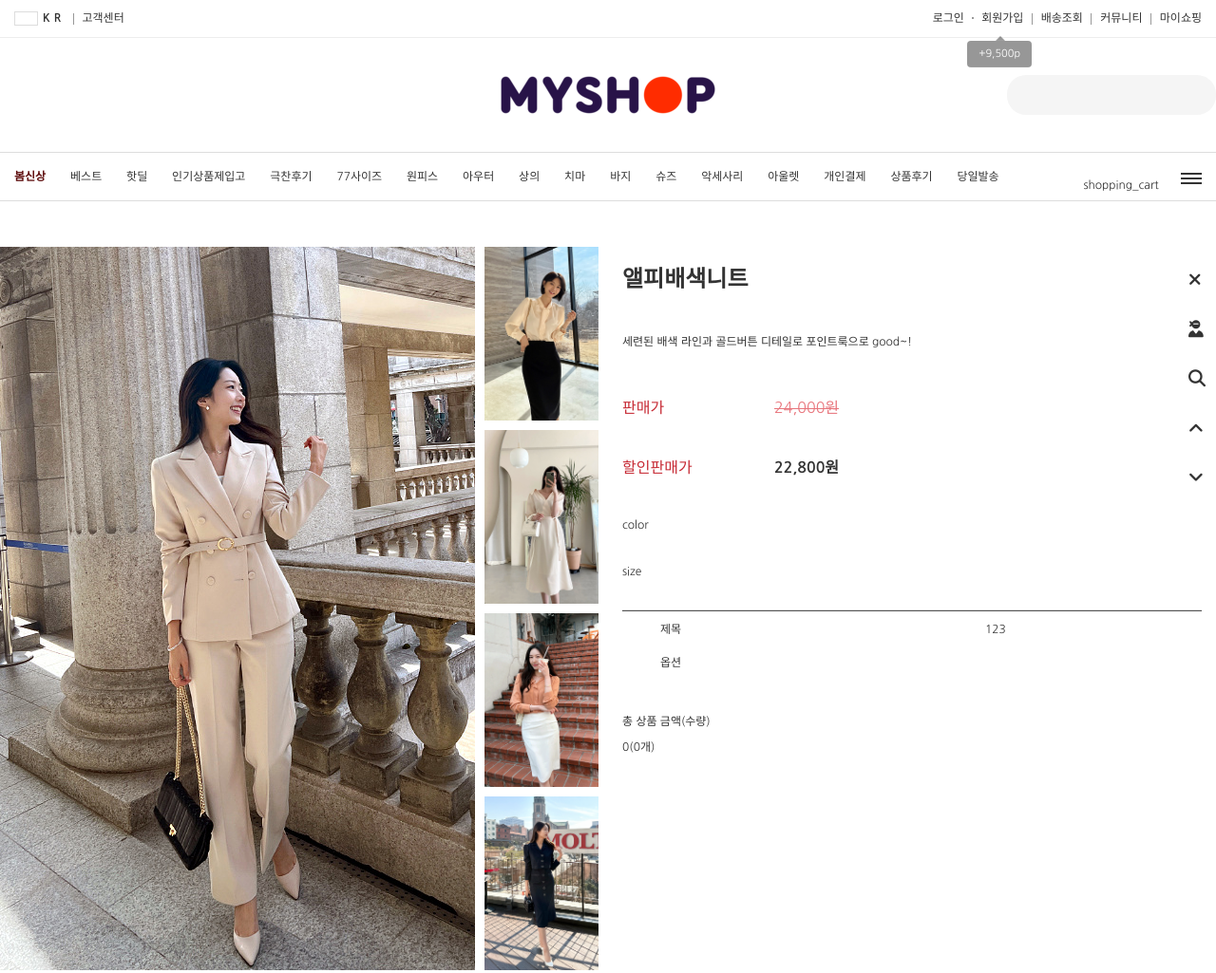
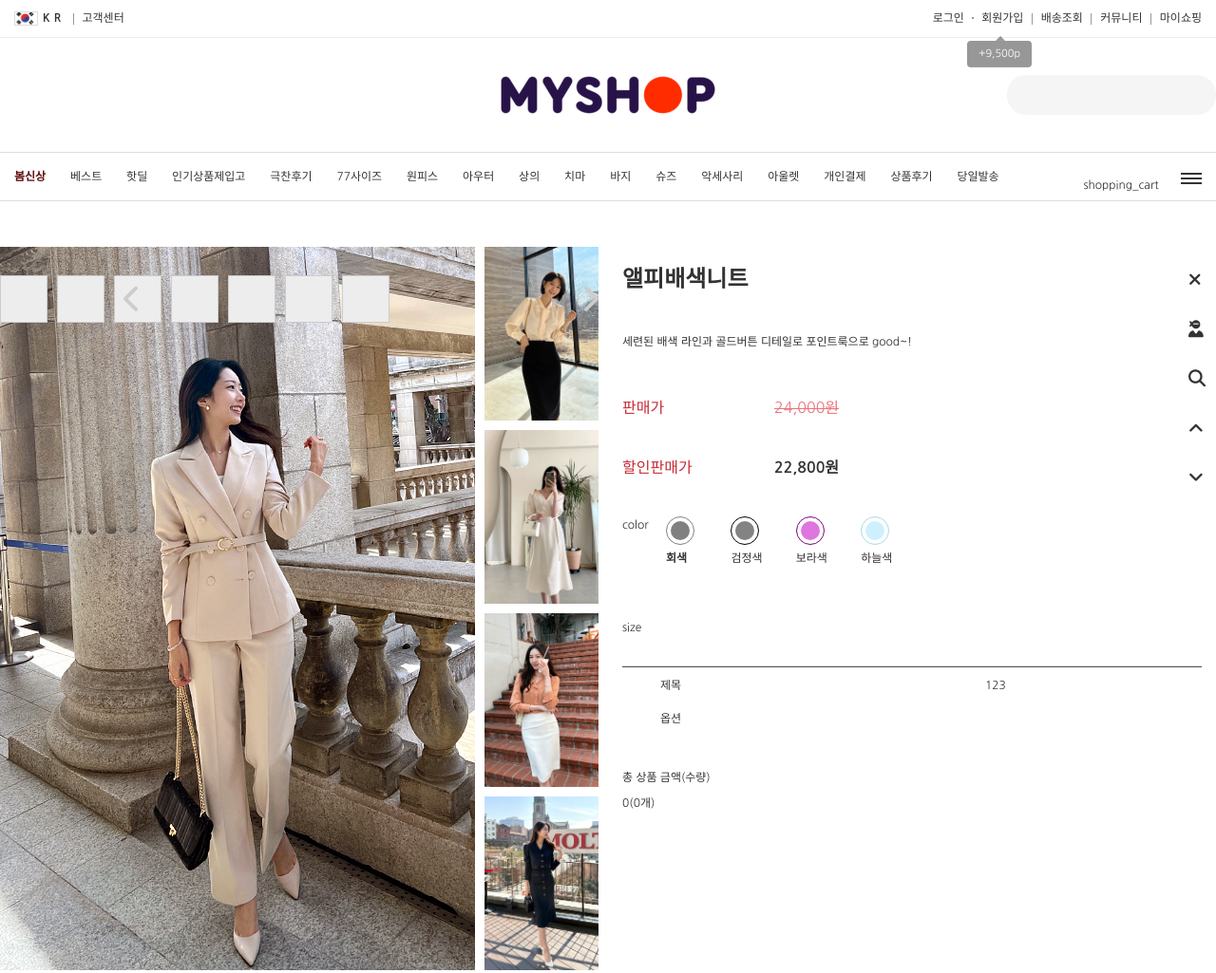
Before and after one commit to chlsnfl/shopping_page, a plain HTML site: page main.html in a window 1280 px wide. Shown: the top 1025 px of the page at 95% size. Drawn offline with nearby package versions, Linux system fonts and the light colour scheme; some icons are missing.

Commit message:
add main color

```diff
--- a/css/style.css
+++ b/css/style.css
@@ -70,7 +70,7 @@ span.flags{
     vertical-align:middle;
     margin-right:5px;
     border:1px solid #ddd;
-    background: url(../images/) no-repeat;
+    background: url(../design/국기.png) no-repeat;
     background-size:290px;
 }
 span.flags.kr{
@@ -963,3 +963,72 @@ ul.quick-btns i{
 .addProdudct li#remove{
     width: 6%;
 }
+
+/*main*/
+input[type =radio].color{
+    display: none;
+}
+label.colors{
+ position:relative;
+ display:inline-block;
+ width: 50px;
+ cursor:pointer;
+ vertical-align: top;
+ margin-left: 15px;
+}
+label.colors span{
+  display:block;
+  width:30px;
+  height:30px;
+  border-radius:50%;
+  border-width:1px;
+  border-style:solid;
+  margin-right:10px;
+  position:absolute;
+  top:0;
+  left:0;
+}
+label.colors.rgray span{
+  border-color:gray;
+}
+label.colors.rblack span{
+  border-color:black;
+}
+label.colors.purple span{
+  border-color:purple;
+}
+label.colors.lightblue span{
+  border-color:lightblue;
+}
+label.colors span::after{
+  display:block;
+  content:"";
+  width:20px;
+  height:20px;
+  position:absolute;
+  top:4px;
+  left:4px;
+  border-radius:50%;
+}
+input[type=radio]:checked~p{
+font-weight: 800;
+}
+label.colors.rgray input[type = radio]:checked+span::after{
+    background: gray;
+}
+label.colors.rblack input[type = radio]:checked+span::after{
+     background: black;
+}
+label.colors.purple input[type = radio]:checked+span::after{
+    background: purple;
+}
+label.colors.lightblue input[type = radio]:checked+span::after{
+    background: lightblue;
+}
+label.colors.rgray span::after{ background:rgb(209, 208, 208); }
+label.colors.rblack span::after{ background:rgb(131, 131, 131); }
+label.colors.purple span::after{ background:rgb(223, 117, 223); }
+label.colors.lightblue span::after{ background:rgb(205, 240, 255); }
+.colors p{
+margin-top: 35px;
+}
--- a/main.html
+++ b/main.html
@@ -238,7 +238,19 @@
                                 </p>
 
                             </div>
-                            <div class="rv-pt"></div>
+                            <div class="rv-pt">
+                                <div class="pt-in" id="ptIn">
+                                    <a href="#" class="svbox"></a>
+                                    <a href="#" class="svbox"></a>
+                                    <a href="#" class="svbox"></a>
+                                    <a href="#" class="svbox"></a>
+                                    <a href="#" class="svbox"></a>
+                                    <a href="#" class="svbox"></a>
+                                    <a href="#" class="svbox"></a>
+                                </div>
+                            </div>
+                            <i id="btn-right" class="fa-solid fa-chevron-right"></i>
+                            <i id="btn-left" class="fa-solid fa-chevron-left"></i>
                         </div>
                     </div>
                     <div class="simgbox">
@@ -256,7 +268,13 @@
                         <li><p>세련된 배색 라인과 골드버튼 디테일로 포인트룩으로 good~!</p></li>
                         <li class = "big"><label>판매가</label><del>24,000원</del></li>
                         <li class = "big"><label>할인판매가	</label><strong>22,800원</strong><span class="salem"></span></li>
-                        <li>color</li>
+                        <li><label>color</label>
+                                <label class="colors rgray"><input type="radio" class="color" name="color" value="회색" checked><span></span><p>회색</p></label>
+                                <label class="colors rblack"><input type="radio" class="color" name="color" value="검정색" ><span></span><p>검정색</p></label>
+                                <label class="colors purple"><input type="radio" class="color" name="color" value="보라색" ><span></span><p>보라색</p></label>
+                                <label class="colors lightblue"><input type="radio" class="color" name="color" value="하늘색"><span></span><p>하늘색</p></label>
+                            </li>
+
                         <li>size</li>
                     </ul>
                     <ul class="addProdudct">
```
Also changed, not shown: index.html (+1 -1 lines), images/shopping_pic.jpg (added).
